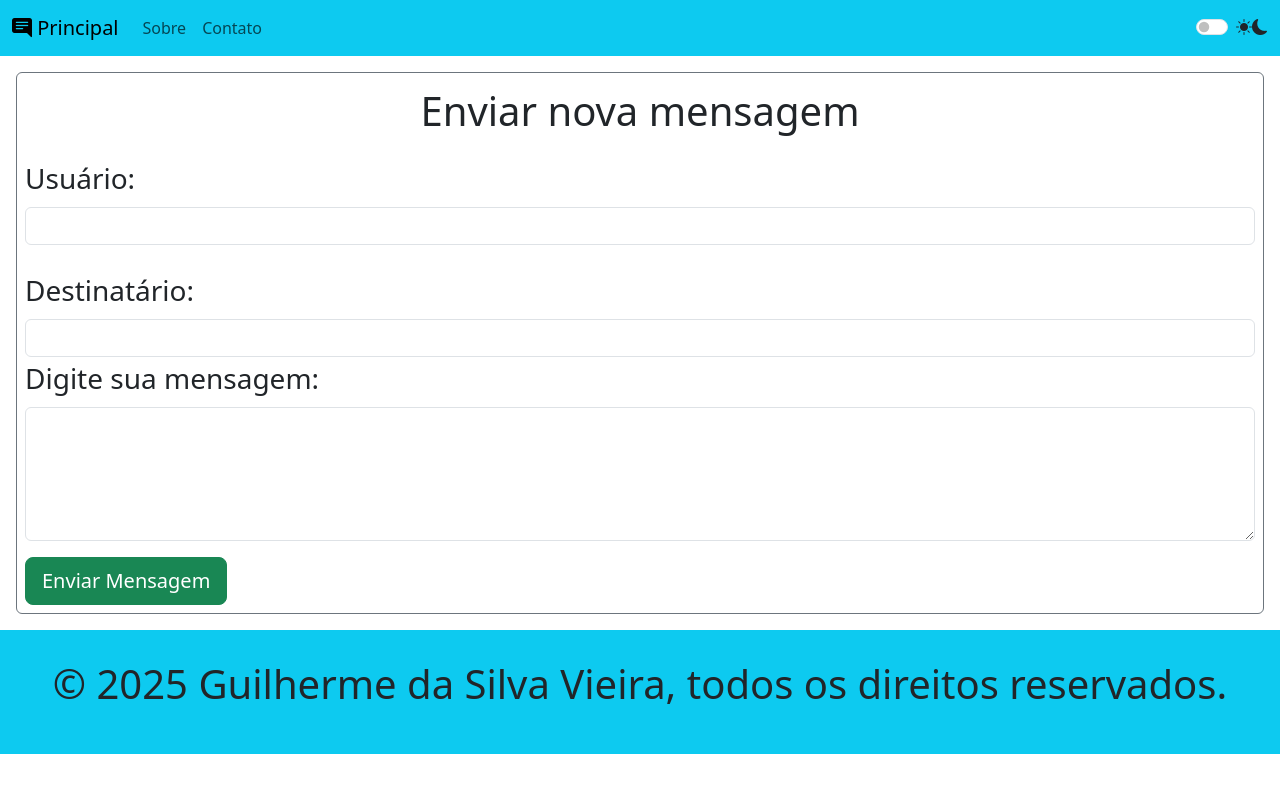
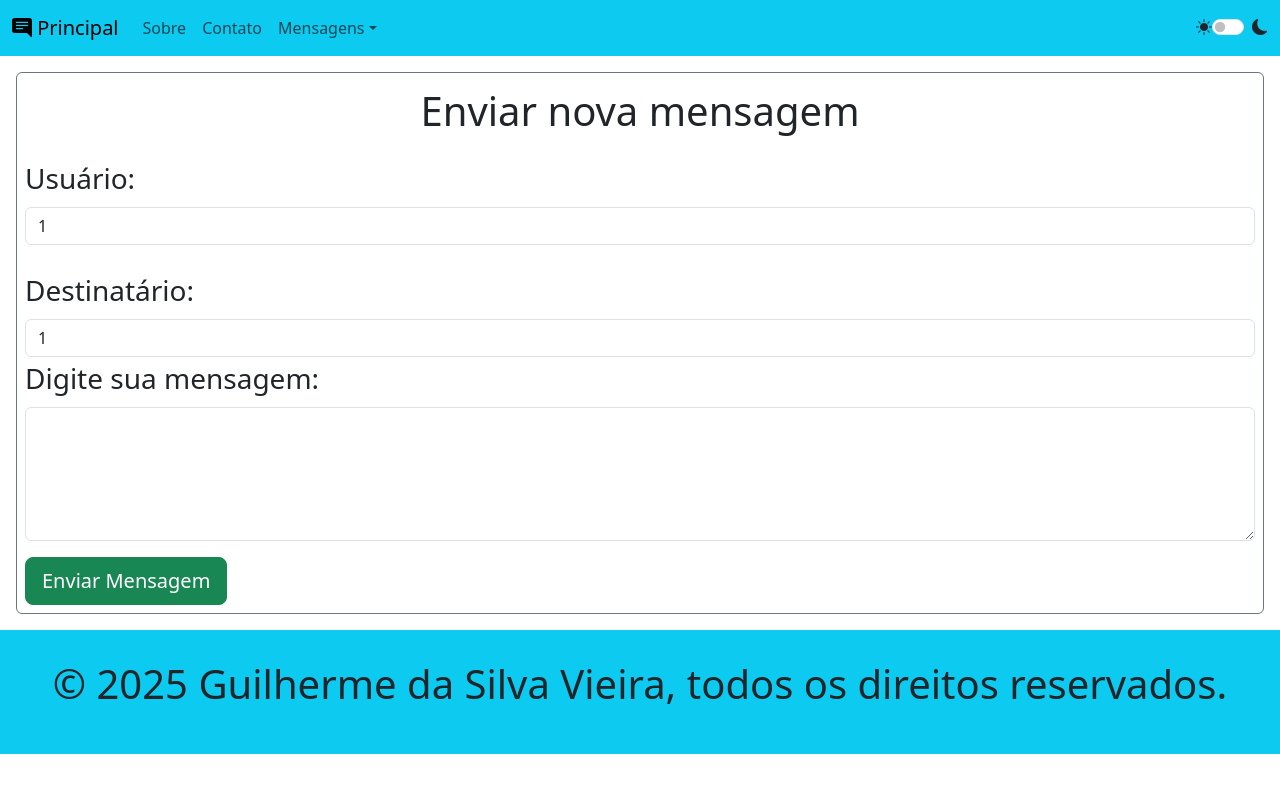
Before and after one commit to guilherme-da-silva-vieira/frontend-projeto-integrador-dsw2-2025-2, a React (Vite) app: page /mensagens/create in a window 1280 px wide. Shown: the top 792 px of the page. Built offline with nearby package versions, Linux system fonts and the light colour scheme.

Commit message:
enviando uma nova mensagem

```diff
--- /dev/null
+++ b/src/components/Dropdown.jsx
@@ -0,0 +1,21 @@
+import React from 'react'
+import { NavLink, Link } from 'react-router-dom'
+
+const Dropdown = () => {
+    return (
+        <>
+            <li className="nav-item dropdown">
+                <Link className="nav-link dropdown-toggle" href="#" role="button" data-bs-toggle="dropdown" aria-expanded="false">
+                    Mensagens
+                </Link>
+                <ul className="dropdown-menu">
+                    <li><Link className="dropdown-item" to="/mensagens/">Visualizar</Link></li>
+                    <li><Link className="dropdown-item" to="/mensagens/create">Criar</Link></li>
+                    <li><Link className="dropdown-item" to="/mensagens/edit">Editar</Link></li>
+                </ul>
+            </li>
+        </>
+    )
+}
+
+export default Dropdown
--- a/src/components/ListaMensagem.jsx
+++ b/src/components/ListaMensagem.jsx
@@ -46,7 +46,7 @@ const ListaMensagem = () => {
             </div>
             <div className='my-5'>
                 <ul className='list-group'>
-                    {mensagens.map(mensagem => <Link to="/mensagens/show" className='link-underline link-underline-opacity-0'><li key={mensagem.id} className='list-group-item'> <Mensagem mensagem={mensagem} /></li></Link>)}
+                    {mensagens.map(mensagem => <Link to="/mensagens/show" className='link-underline link-underline-opacity-0'><li className='list-group-item'> <Mensagem mensagem={mensagem} /></li></Link>)}
                 </ul>
             </div>
             <div className='row'>
--- a/src/components/Mensagem.jsx
+++ b/src/components/Mensagem.jsx
@@ -3,7 +3,7 @@ import React from 'react'
 const Mensagem = ({mensagem}) => {
   return (
     <>
-            {mensagem.id} - {mensagem.mensagem})
+            {mensagem.id} - {mensagem.mensagem}
     </>
   )
 }
--- a/src/components/Navbar.jsx
+++ b/src/components/Navbar.jsx
@@ -1,6 +1,7 @@
 import React from 'react'
 import { Link, NavLink } from 'react-router-dom'
 import ThemeButton from './ThemeButton'
+import Dropdown from './Dropdown'
 
 const Navbar = () => {
     return (
@@ -19,6 +20,7 @@ const Navbar = () => {
                             <li className="nav-item">
                                 <NavLink className="nav-link" to="/contato">Contato</NavLink>
                             </li>
+                            <Dropdown/>
                         </ul>
                         <ThemeButton/>
                     </div>
--- a/src/components/ThemeButton.jsx
+++ b/src/components/ThemeButton.jsx
@@ -3,29 +3,21 @@ import React, { useEffect, useState } from 'react'
 const ThemeButton = () => {
     //evento quando o botão for pressionado
 
-    const [darkMode, setDarkMode] = useState(localStorage.getItem("darkMode") == "true" ? true:false);
-
-    const handleBtnThemeChange = (e) =>{
-        if(e.target.checked){
-            document.querySelector("html").setAttribute("data-bs-theme","dark");
-        }
-        else{
-            document.querySelector("html").setAttribute("data-bs-theme","light");
-        }
-        setDarkMode(!darkMode);
-    }
+    const [darkMode, setDarkMode] = useState(localStorage.getItem("darkMode") == "true");
     useEffect(() => {
-        if(darkMode)
-            document.querySelector("html").setAttribute("data-bs-theme","dark");
-        else
-            document.querySelector("html").setAttribute("data-ba-theme", "light")
-        console.log(darkMode);
-    }, [])
+        document.querySelector("html").setAttribute("data-bs-theme", darkMode ? "dark":"light");
+        localStorage.setItem("darkMode", darkMode);
+        console.log(`darkMode:${darkMode}`);
+    }, [darkMode])
     return (
-        <div>
-            <div className="form-check form-switch">
-                <span className='bi bi-sun-fill'></span><input className="form-check-input" type="checkbox" role="switch" id="switchCheckDefault" checked={darkMode} onChange={handleBtnThemeChange}/><span className='bi bi-moon-fill'></span>
+        <div className='d-flex'>
+            <span className='bi bi-sun-fill'></span>
+            <div className="form-check form-switch mx-auto">
+                <input className="form-check-input" type="checkbox" role="switch" id="switchCheckDefault"
+                checked={darkMode}
+                onChange={() => setDarkMode(!darkMode)}/>
             </div>
+            <span className='bi bi-moon-fill'></span>
         </div>
     )
 }
--- a/src/pages/mensagens/MensagensCreate.jsx
+++ b/src/pages/mensagens/MensagensCreate.jsx
@@ -1,26 +1,49 @@
-import React from 'react'
+import React, { useState } from 'react'
 import Navbar from '../../components/Navbar'
 import Footer from '../../components/Footer'
 import InputGroupText from 'react-bootstrap/esm/InputGroupText'
 
 const MensagensCreate = () => {
-  return (
+  const [Usuarios_id, setUsuarios_Id] = useState(1);
+  const [Usuarios_id_destinatario, setUsuarios_id_destinatario] = useState(1);
+  const [mensagem, setMensagem] = useState("");
+  const enviaFormulario = async (e) => {
+    e.preventDefault();
+    const dadosEnviados = {
+      Usuarios_id,
+      Usuarios_id_destinatario,
+      mensagem
+    };
+    const dadosJSON = JSON.stringify(dadosEnviados);
+    console.log(dadosJSON);
+      const requisicao = await fetch("http://localhost:3000/api/mensagens/", {
+        method: "POST",
+        body: dadosJSON,
+        headers:{
+          'Content-Type': 'application/json'
+        },
+      });
+      console.log(requisicao);
+  }
+   return (
     <>
-      <Navbar/>
+      <Navbar />
+      <form onSubmit={enviaFormulario}>
         <div className='m-3 border border-secondary rounded p-2'>
           <p className='fs-1 text-center'>Enviar nova mensagem</p>
-          <label className='form-label fs-3' htmlFor="usuario">Usuário:</label>
-          <input className='form-control' type="text" name="usuario" id="usuario" />
+          <label className='form-label fs-3' htmlFor="Usuarios_id">Usuário:</label>
+          <input className='form-control' type="number" name="Usuarios_id" id="Usuarios_id" value={Number(Usuarios_id)} min="1" onChange={(e) => setUsuarios_Id(e.target.value)} />
           <br />
-          <label className='form-label fs-3' htmlFor="destinatario">Destinatário:</label>
-          <input className='form-control' type="text" name="destinatario" id="destinatario" />
+          <label className='form-label fs-3' htmlFor="Usuarios_id_destinatario">Destinatário:</label>
+          <input className='form-control' type="number" name="Usuarios_id_destinatario" id="Usuarios_id_destinatario" min="1" value={Usuarios_id_destinatario} onChange={(e) => setUsuarios_id_destinatario(Number(e.target.value))} />
           <div className='mb-3'>
             <label htmlFor="mensagem" className='form-label fs-3'>Digite sua mensagem:</label>
-            <textarea name="mensagem" id="mensagem" className='form-control' rows="5"></textarea>
+            <textarea name="mensagem" id="mensagem" className='form-control' rows="5" value={mensagem} onChange={(e) => setMensagem(e.target.value)}></textarea>
           </div>
-          <button className='btn btn-lg btn-success'>Enviar Mensagem</button>
+          <button type='submit' className='btn btn-lg btn-success'>Enviar Mensagem</button>
         </div>
-      <Footer/>
+      </form>
+      <Footer />
     </>
   )
 }
--- a/src/pages/mensagens/MensagensEdit.jsx
+++ b/src/pages/mensagens/MensagensEdit.jsx
@@ -1,25 +1,31 @@
-import React from 'react'
+import React, { useState } from 'react'
 import Navbar from '../../components/Navbar'
 import Footer from '../../components/Footer'
 const MensagensEdit = () => {
+  const [Usuarios_id, setUsuarios_Id] = useState(1);
+  const [id,setId] = useState(1);
+  const [Usuarios_id_destinatario, setUsuarios_id_destinatario] = useState(1);
+  const [mensagem, setMensagem] = useState("");
   return (
     <>
-      <Navbar/>
+      <Navbar />
+      <form onSubmit={enviaFormulario()}>
         <div className='m-3 border border-secondary rounded p-2'>
           <p className='fs-1 text-center'>Editar mensagem</p>
-          <label className='form-label fs-3' htmlFor="idmensagem">ID da Mensagem:</label>
-          <input className='form-control' type="number" name="idmensagem" id="idmensagem" />
+          <label className='form-label fs-3' htmlFor="id">ID da Mensagem:</label>
+          <input className='form-control' type="number" name="idmensagem" id="id" value={id} onChange={(e) => setId(e.target.value)}/>
           <label className='form-label fs-3' htmlFor="usuario">Usuário:</label>
-          <input className='form-control' type="number" name="usuario" id="usuario" />
+          <input className='form-control' type="number" name="usuario" id="usuario"  value={Usuarios_id} onChange={(e) => setUsuarios_Id(e.target.value)}/>
           <label className='form-label fs-3' htmlFor="destinatario">Destinatário:</label>
-          <input className='form-control' type="number" name="destinatario" id="destinatario" />
+          <input className='form-control' type="number" name="destinatario" id="destinatario" value={Usuarios_id_destinatario} onChange={(e) => setUsuarios_id_destinatario(e.target.value)}/>
           <div className='mb-3'>
             <label htmlFor="mensagem" className='form-label fs-3'>Digite sua mensagem:</label>
-            <textarea name="mensagem" id="mensagem" className='form-control' rows="5"></textarea>
+            <textarea name="mensagem" id="mensagem" className='form-control' rows="5" value={mensagem} onChange={(e) => setMensagem(e.target.value)}></textarea>
           </div>
-          <button className='btn btn-lg btn-success'>Enviar Mensagem</button>
+          <button type='submit' className='btn btn-lg btn-success'>Enviar Mensagem</button>
         </div>
-      <Footer/>
+      </form>
+      <Footer />
     </>
   )
 }
```
